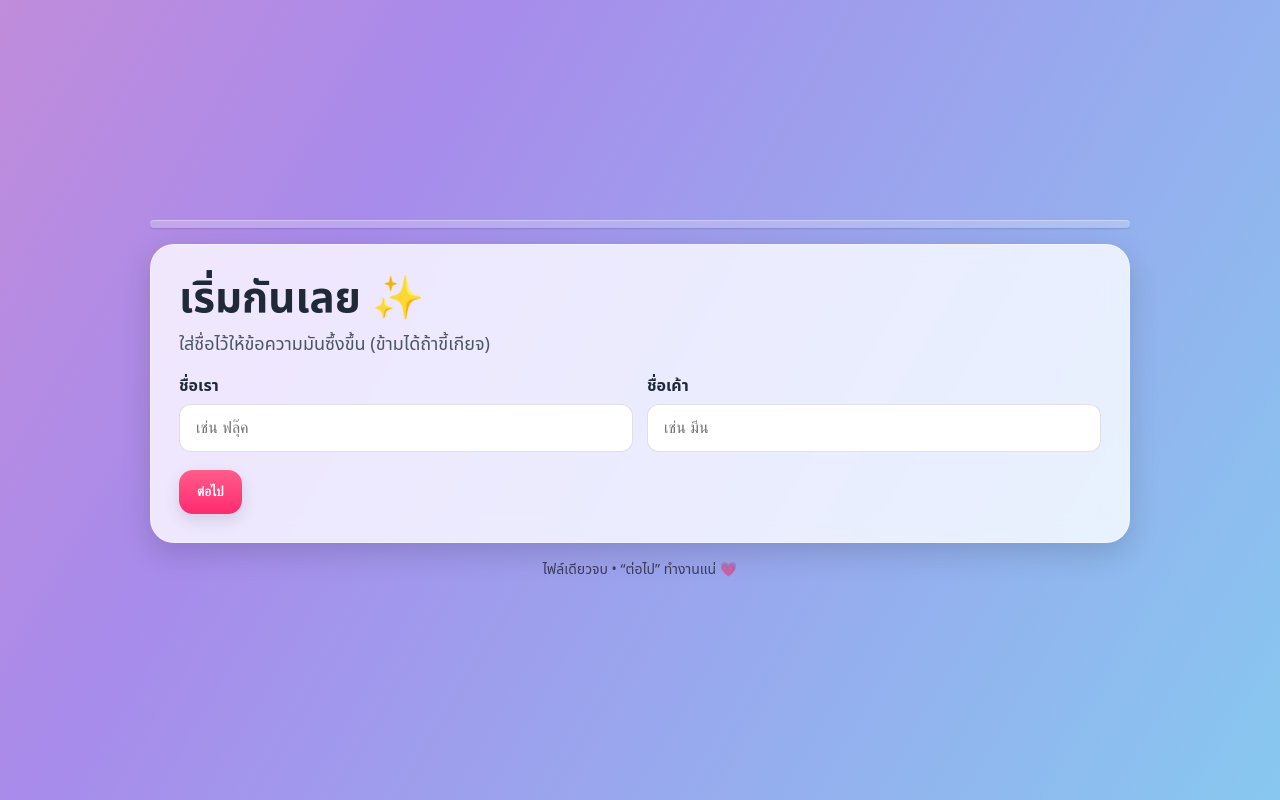
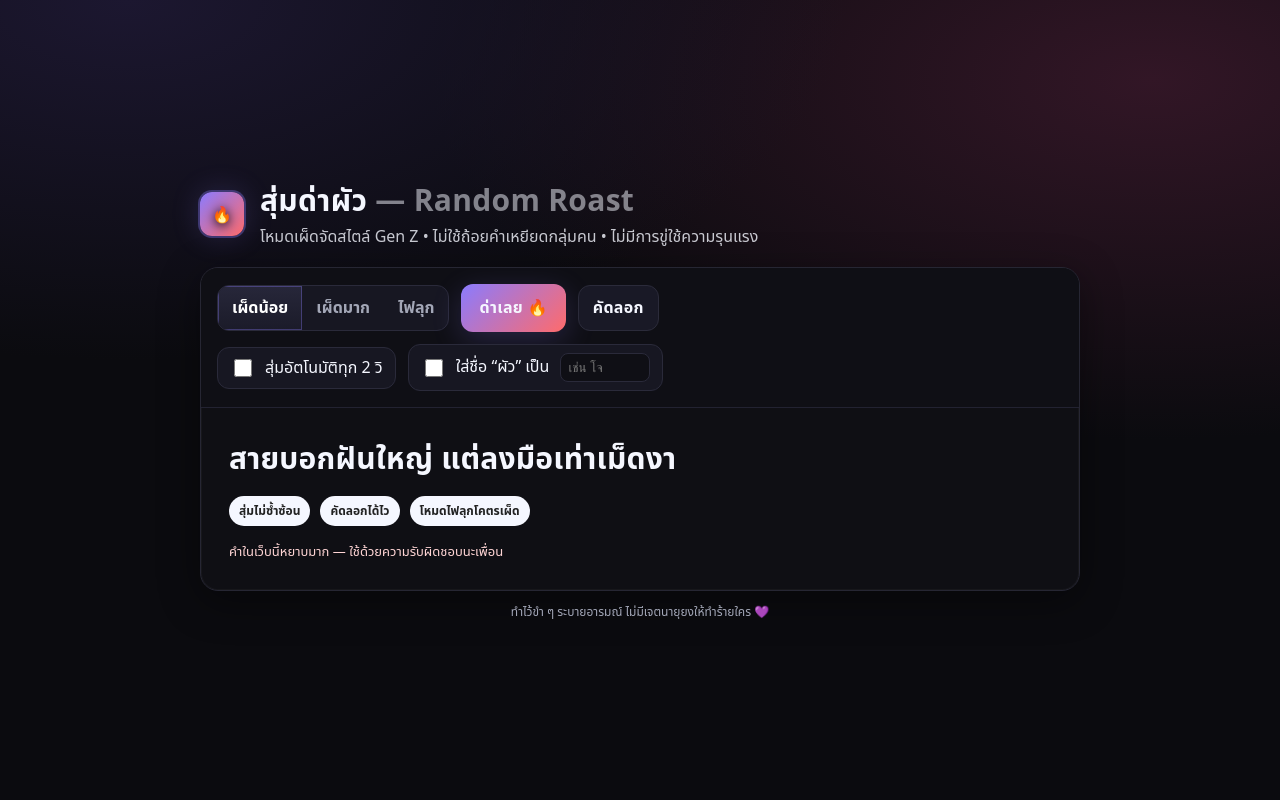
Before and after one commit to Flukexy1/kuyraiesus, a plain HTML site: page index.html in a window 1280 px wide. Drawn offline with Linux system fonts and the light colour scheme.

Commit message:
Add files via upload

```diff
--- a/index.html
+++ b/index.html
@@ -1,186 +1,303 @@
-<!doctype html>
+<!DOCTYPE html>
 <html lang="th">
 <head>
 <meta charset="utf-8" />
-<meta name="viewport" content="width=device-width,initial-scale=1" />
-<title>ขอเป็นแฟน (เวอร์ชันกดได้แน่)</title>
+<meta name="viewport" content="width=device-width, initial-scale=1" />
+<title>สุ่มด่าผัว — Random Roast</title>
+<meta name="description" content="เว็บสุ่มด่าผัว โหมดเผ็ดน้อย-เผ็ดมาก-ไฟลุก กดปุ่มแล้วฟาดคำเดียวจอด">
 <style>
   :root{
-    --bg1:#ff8fb1; --bg2:#a88beb; --bg3:#7bdff2;
-    --card:#ffffffcc; --ink:#1f2937; --muted:#4b5563;
-    --accent:#ff5c8a; --accent2:#7c5cff; --ok:#16a34a; --ring:#ffd1e0; --glass:#ffffff55;
-    --shadow:0 10px 30px rgba(0,0,0,.15);
+    --bg:#0b0b0f;
+    --fg:#f5f7ff;
+    --muted:#a3a7b7;
+    --card:#14141a;
+    --accent:#8a7bff;
+    --accent-2:#ff6b6b;
+    --accent-3:#ffd166;
+    --ring: 0 0 0 2px #8a7bff55, 0 0 30px #8a7bff33;
   }
   *{box-sizing:border-box}
   html,body{height:100%}
-  body{margin:0; font-family: system-ui, -apple-system, Segoe UI, Roboto, 'Noto Sans Thai', sans-serif; color:var(--ink); overflow-x:hidden; background:#111;}
-  .bg{position:fixed; inset:0; z-index:-3;
-    background:linear-gradient(120deg,var(--bg1),var(--bg2),var(--bg3));
-    background-size:200% 200%; animation:grad 20s ease infinite;}
-  @keyframes grad{0%{background-position:0% 50%}50%{background-position:100% 50%}100%{background-position:0% 50%}}
-  main{min-height:100%; display:flex; flex-direction:column; align-items:center; justify-content:center; padding:20px;}
-  header{width:min(980px,100%); margin:0 auto 16px;}
-  .progress{height:8px; background:#ffffff3d; border-radius:999px; overflow:hidden; box-shadow:inset 0 1px 0 #fff5, 0 1px 2px #0002;}
-  .bar{height:100%; width:0%; background:linear-gradient(90deg,var(--accent),var(--accent2)); transition:width .4s ease;}
-  .card{width:min(980px,100%); background:var(--card); backdrop-filter: blur(12px) saturate(120%);
-    border:1px solid var(--glass); border-radius:24px; padding:clamp(18px,3vw,28px); box-shadow: var(--shadow);}
-  h1{margin:0 0 12px; font-size:clamp(26px,4.2vw,42px); line-height:1.1}
-  p{color:var(--muted); margin:.5rem 0 1rem; font-size:clamp(15px,2.2vw,18px)}
-  .actions{display:flex; gap:12px; flex-wrap:wrap; margin-top:18px}
-  .btn{appearance:none; border:0; border-radius:14px; padding:14px 18px; font-weight:700; cursor:pointer;
-       transition: transform .06s ease, box-shadow .2s ease, background .2s ease, color .2s ease; box-shadow: 0 6px 16px rgba(0,0,0,.12);}
-  .btn:active{ transform: translateY(1px) scale(.99) }
-  .primary{ background:linear-gradient(180deg,var(--accent),#ff2a6f); color:#fff }
-  .ghost{ background:transparent; color:#111; border:1px dashed #00000033 }
-  .secondary{ background:#fff; color:#111 }
-  .ok{ background:linear-gradient(180deg,#34d399,#059669); color:white }
-  .grid{ display:grid; gap:14px; grid-template-columns: repeat(auto-fit,minmax(220px,1fr)); }
-  .field{ display:flex; flex-direction:column; gap:6px; }
-  input[type="text"]{ border:1px solid #0000001f; background:#fff; padding:14px 16px; border-radius:12px; font-size:16px; outline:none; }
-  input[type="text"]:focus{ box-shadow:0 0 0 4px var(--ring) }
-  label{ font-weight:600 }
-  .chip-group{ display:flex; flex-wrap:wrap; gap:10px }
-  .chip{ padding:10px 14px; border-radius:999px; border:1px solid #0000001a; background:#fff; cursor:pointer; user-select:none; font-weight:600; }
-  .chip[data-on="1"]{ background: #ffe1eb; border-color: var(--accent); color:#b91c1c }
-  .center{ text-align:center }
-  footer{ width:min(980px,100%); margin:16px auto 0; text-align:center; color:#000000a0; font-size:14px; }
+  body{
+    margin:0;
+    font-family: ui-rounded, system-ui, -apple-system, "Segoe UI", "Noto Sans Thai", "Sukhumvit Set", sans-serif;
+    background:
+      radial-gradient(1200px 600px at 10% 0%, #1c1730 0%, transparent 60%),
+      radial-gradient(1200px 600px at 90% 10%, #321626 0%, transparent 60%),
+      linear-gradient(180deg, #0b0b0f 0%, #0b0b0f 100%);
+    color:var(--fg);
+    display:flex; align-items:center; justify-content:center;
+    padding:24px;
+  }
+  .wrap{
+    width:min(880px, 100%);
+  }
+  header{
+    display:flex; align-items:center; gap:16px; margin-bottom:18px;
+  }
+  .logo{
+    width:44px; height:44px; border-radius:12px; background:linear-gradient(135deg, var(--accent), var(--accent-2));
+    display:grid; place-items:center; box-shadow: var(--ring);
+    font-weight:800;
+  }
+  .logo span{filter:drop-shadow(0 2px 6px #000)}
+  h1{margin:0; font-size:clamp(22px, 3vw, 30px); letter-spacing:.3px}
+  .card{
+    background:color-mix(in oklab, var(--card) 88%, black);
+    border:1px solid #262633;
+    border-radius:18px;
+    box-shadow: 0 10px 40px #0006, inset 0 0 0 1px #ffffff08;
+    overflow:hidden;
+  }
+  .controls{display:flex; gap:12px; flex-wrap:wrap; padding:16px; background:#0f0f15; border-bottom:1px solid #222231}
+  .controls .row{display:flex; gap:12px; flex-wrap:wrap; align-items:center}
+  .seg{
+    display:inline-flex; background:#171722; border:1px solid #2a2a3a; border-radius:12px; overflow:hidden;
+  }
+  .seg button{
+    all:unset; padding:10px 14px; cursor:pointer; color:var(--muted); font-weight:700;
+  }
+  .seg button[aria-pressed="true"]{
+    color:white; background:linear-gradient(180deg, #27273a, #1b1b29);
+    box-shadow: inset 0 0 0 1px #8a7bff55;
+  }
+  .btn{
+    all:unset; cursor:pointer; padding:12px 18px; border-radius:12px; font-weight:800; letter-spacing:.3px;
+    background:linear-gradient(135deg, var(--accent), var(--accent-2));
+    box-shadow: 0 8px 30px #8a7bff33;
+  }
+  .btn.small{padding:10px 14px; font-weight:700}
+  .btn.ghost{
+    background:#191926; border:1px solid #2b2b3a; box-shadow:none;
+  }
+  .btn:active{transform:translateY(1px)}
+  .output{
+    padding:28px; display:grid; gap:16px;
+  }
+  .line{
+    font-size:clamp(20px, 2.9vw, 30px);
+    font-weight:900; letter-spacing:.2px; line-height:1.45;
+    text-wrap:balance;
+  }
+  .hint{color:var(--muted); font-size:13px}
+  .flex{display:flex; gap:10px; flex-wrap:wrap}
+  .pill{
+    font-size:12px; color:#222; background:var(--fg); padding:6px 10px; border-radius:999px; font-weight:800;
+  }
+  footer{margin-top:12px; color:var(--muted); font-size:12px; text-align:center}
+  .kudos{opacity:.8}
+  .warn{color:#ffd5d5}
+  .switch{
+    display:inline-flex; align-items:center; gap:10px; padding:8px 12px; border:1px solid #2a2a3a; border-radius:12px;
+    background:#171722
+  }
+  input[type="checkbox"]{width:18px; height:18px}
+  .copy-status{font-size:12px; color:#9fe4a6}
+  .hidden{display:none}
 </style>
 </head>
 <body>
-  <div class="bg" aria-hidden="true"></div>
-  <main>
-    <header aria-label="ความคืบหน้า">
-      <div class="progress"><div class="bar" id="bar"></div></div>
+  <div class="wrap">
+    <header>
+      <div class="logo"><span>🔥</span></div>
+      <div>
+        <h1>สุ่มด่าผัว <span style="opacity:.5">— Random Roast</span></h1>
+        <div class="kudos">โหมดเผ็ดจัดสไตล์ Gen Z • ไม่ใช้ถ้อยคำเหยียดกลุ่มคน • ไม่มีการขู่ใช้ความรุนแรง</div>
+      </div>
     </header>
 
-    <section class="card" role="group" aria-label="แบบขอเป็นแฟน">
-      <!-- Step 0 -->
-      <div class="step" data-step="0">
-        <h1>เริ่มกันเลย ✨</h1>
-        <p>ใส่ชื่อไว้ให้ข้อความมันซึ้งขึ้น (ข้ามได้ถ้าขี้เกียจ)</p>
-        <div class="grid">
-          <div class="field">
-            <label for="me">ชื่อเรา</label>
-            <input id="me" type="text" placeholder="เช่น ฟลุ๊ค" inputmode="text" />
+    <div class="card">
+      <div class="controls">
+        <div class="row">
+          <div class="seg" role="group" aria-label="ระดับความเผ็ด">
+            <button id="mildBtn" aria-pressed="true">เผ็ดน้อย</button>
+            <button id="spicyBtn" aria-pressed="false">เผ็ดมาก</button>
+            <button id="infernoBtn" aria-pressed="false">ไฟลุก</button>
           </div>
-          <div class="field">
-            <label for="you">ชื่อเค้า</label>
-            <input id="you" type="text" placeholder="เช่น มีน" inputmode="text" />
-          </div>
+          <button id="rollBtn" class="btn">ด่าเลย 🔥</button>
+          <button id="copyBtn" class="btn ghost small">คัดลอก</button>
+          <span id="copied" class="copy-status hidden">คัดลอกแล้ว ✔</span>
         </div>
-        <div class="actions">
-          <button class="btn primary next" type="button">ต่อไป</button>
+        <div class="row">
+          <label class="switch">
+            <input id="autoChk" type="checkbox"> <span>สุ่มอัตโนมัติทุก 2 วิ</span>
+          </label>
+          <label class="switch">
+            <input id="nameChk" type="checkbox"> <span>ใส่ชื่อ “ผัว” เป็น <input id="nameBox" type="text" placeholder="เช่น โจ" style="width:90px; margin-left:6px; background:#0f0f15; color:#fff; border:1px solid #2a2a3a; border-radius:8px; padding:6px 8px;"></span>
+          </label>
         </div>
       </div>
 
-      <!-- Step 1 -->
-      <div class="step" data-step="1" hidden>
-        <h1>เหตุผลที่ชอบคุณ…</h1>
-        <p>เลือกได้หลายข้อเลย ❤️ (กดที่ชิปเพื่อสลับเลือก)</p>
-        <div class="chip-group" id="reasons">
-          <div class="chip">ยิ้มแล้วโลกละลาย</div>
-          <div class="chip">คุยแล้วสบายใจ</div>
-          <div class="chip">ขับรถเก่งพาไปกินของอร่อย</div>
-          <div class="chip">คิดถึงตลอด</div>
-          <div class="chip">บ๊องๆนิดหน่อย น่ารักมาก</div>
-          <div class="chip">ตั้งใจกับสิ่งที่รัก</div>
-          <div class="chip">เรารู้สึกปลอดภัยเวลาอยู่ด้วย</div>
-          <div class="chip">คือคนโปรดของเรา</div>
+      <div class="output">
+        <div id="line" class="line">พร้อมมั้ย… กด “ด่าเลย” ได้แล้ว 🙂</div>
+        <div class="flex">
+          <div class="pill">สุ่มไม่ซ้ำซ้อน</div>
+          <div class="pill">คัดลอกได้ไว</div>
+          <div class="pill">โหมดไฟลุกโคตรเผ็ด</div>
         </div>
-        <div class="actions">
-          <button class="btn ghost prev" type="button">ย้อนกลับ</button>
-          <button class="btn primary next" type="button">ต่อไป</button>
-        </div>
+        <div class="hint warn">คำในเว็บนี้หยาบมาก — ใช้ด้วยความรับผิดชอบนะเพื่อน</div>
       </div>
+    </div>
 
-      <!-- Step 2 (ASK) -->
-      <div class="step" data-step="2" hidden>
-        <div class="center">
-          <h1 id="askText">จะเป็นแฟนกับเรามั้ย ? 🥹💖</h1>
-          <p id="askSub" style="color:#222">เราจะดูแลกันดีๆ แล้วพาไปกินของอร่อยบ่อยๆ</p>
-          <div class="actions" style="justify-content:center">
-            <button class="btn ok" id="yesBtn" type="button" aria-label="ตกลง">ตกลงเล้ยยย 💘</button>
-            <button class="btn secondary prev" type="button">ย้อนกลับ</button>
-          </div>
-        </div>
-      </div>
-
-      <!-- Step 3 (CELEBRATE) -->
-      <div class="step" data-step="3" hidden>
-        <div class="center" style="padding:10px">
-          <div style="display:inline-block; padding:6px 10px; border-radius:999px; background:#111; color:#fff; font-weight:700;">OMG YES! 🎉</div>
-          <h1>เป็นแฟนกันแล้วน้า</h1>
-          <p style="color:#111;opacity:.9">บันทึกวันนี้ไว้เลย — <span id="today"></span></p>
-          <div class="actions" style="justify-content:center">
-            <button class="btn primary" id="restart" type="button">เริ่มใหม่อีกครั้ง</button>
-          </div>
-        </div>
-      </div>
-    </section>
-    <footer>ไฟล์เดียวจบ • “ต่อไป” ทำงานแน่ 💗</footer>
-  </main>
+    <footer>ทำไว้ขำ ๆ ระบายอารมณ์ ไม่มีเจตนายุยงให้ทำร้ายใคร 💜</footer>
+  </div>
 
 <script>
-document.addEventListener('DOMContentLoaded', function(){
-  const $ = s => document.querySelector(s);
-  const $$ = s => Array.from(document.querySelectorAll(s));
+(function(){
+  // --- DATA (no hate speech, no threats of violence) ---
+  const mild = [
+    "ผัวอะไรพูดมากแต่งานน้อย",
+    "ขยันตอนนอน ขี้เกียจตอนตื่น เก่งจังนะ",
+    "สมองปลาทูยังน่ากอดกว่านี้",
+    "สกิลแก้ตัวขั้นเทพ แต่ไม่เคยแก้ไข",
+    "บอกจะทำพรุ่งนี้ทุกวัน นาฬิกาทรายยังเบื่อ",
+    "ลืมเก่งยิ่งกว่าแอปโน้ตลบเอง",
+    "ปากดี แต่มือไม่ดีสักอย่าง",
+    "สายบอกฝันใหญ่ แต่ลงมือเท่าเม็ดงา",
+    "อยู่เฉย ๆ ยังน่ารำคาญเป็นงานอดิเรก",
+    "อัปเดตช้าเหมือนไวไฟหอพัก",
+    "เก่งแต่หายตัวตอนต้องช่วย",
+    "โหมดเงียบใส่ความรับผิดชอบตลอด",
+    "วิเคราะห์เก่ง แต่ปฏิบัติศูนย์แต้ม",
+    "ทำเป็นฟัง แต่ไม่เคยเข้าใจ",
+    "คำสัญญา = คำลอย",
+    "ชอบดราม่าเหมือนสมัครสมาชิก",
+    "มืออุ่นใจเย็น สมองหนาวจัด",
+    "แก้ปัญหาโดยโยนให้คนอื่นเก่งมาก",
+    "พูดให้เริ่ด แต่ทำให้เละ",
+    "ขี้บ่นระดับพัดลมสั่นทั้งห้อง",
+    "เก็บขยะอารมณ์ไว้เต็มบ้าน",
+    "โทษดาวโทษเดือน ยอมรับศูนย์",
+    "คิดว่าตัวเองเป็นพระเอก แต่บทแถมยังไม่ถึง",
+    "เชี่ยววิชาเลี่ยงงาน 10/10",
+    "ทำตัวเหมือนสัญญาณไฟเหลือง—ลังเลทั้งวัน"
+  ];
 
-  // กันเหนียว: บังคับปุ่มทุกปุ่มเป็น type="button"
-  document.querySelectorAll('button').forEach(b=>{ if(!b.getAttribute('type')) b.setAttribute('type','button'); });
+  const spicy = [
+    "ไอ้ควายอัปเกรด ยังฉลาดกว่านี้หน่อย",
+    "โง่ชนิดที่กูงงว่าหายใจเองได้ไง",
+    "สันขวานเดินได้ ฉายาเหมาะมาก",
+    "เหี้ยยังส่ายหน้าให้ความกาก",
+    "ปากหมาแต่มือสาก ทำอะไรเป็นมั้ย",
+    "ขี้โม้จนกำแพงยังอาย",
+    "สมองเท่าเม็ดถั่วแต่ท่าทีใหญ่เท่าดาวเคราะห์",
+    "โครมครามทุกโปรเจกต์ ศิลปะการพัง",
+    "ดองงานจนกลายเป็นผลิตภัณฑ์หมักดอง",
+    "หน้าไม่อายระดับแพลตินัม",
+    "เอะอะก็โทษโลก แต่ตัวเองไม่ขยับ",
+    "หัวโล่งราวทะเลทราย—ลมพัดยังไม่มีเสียง",
+    "พูดเก่งเหมือนพิธีกรแต่ไร้สาระ",
+    "คิดช้ากว่าเต่าติดโคลน",
+    "ทำตัวเป็นภาระจิตใจขั้นสุด",
+    "กระแดะใส่เหตุผลทั้งวัน",
+    "งานง่ายทำยาก งานยากหายเงียบ",
+    "ความรับผิดชอบระดับศูนย์ Kelvin",
+    "ดราม่าเป็นกีฬา โอลิมปิกคงได้เหรียญ",
+    "คอนเทนต์ชีวิตคือ ‘ผัดวันประกันพรุ่ง’ เวอร์ชันไลฟ์"
+  ];
 
-  const steps = $$('.step');
-  const bar = $('#bar');
-  let step = 0;
+  const inferno = [
+    "ไอ้เหี้ยเวอร์ชันทดลอง—บั๊กทั้งความคิดและการกระทำ",
+    "ไอ้สัสเอ๊ย เสียงดังแต่ไร้ผลงาน",
+    "ควายพ่นลม—ปากอย่างเดียวที่ขยับ",
+    "ไอ้ชาติหมาเวอร์ ๆ เรื่องแถนี่หนึ่ง",
+    "โง่บรรลุโสดาบัน—ปล่อยวางจากตรรกะหมด",
+    "ขยะอีโก้เดินได้ เห็นแก่ตัวเป็นระบบหายใจ",
+    "ไอ้หน้ากระดาษเปล่า โจทย์อะไรก็ว่างเปล่า",
+    "สันดานดอง เห็นเดดไลน์เป็นของสะสม",
+    "ไอ้หัวขวด หมุนก็ไม่ติดไอเดีย",
+    "ปากเสียจนถังขยะยังรู้สึกสะอาดกว่า",
+    "ไอ้ตัวภาระ ชีวิตคือไฟล์ช้ำ ๆ ค้างโหลด",
+    "สมองแรม 0 ไบต์ รีเฟรชยังไม่ช่วย",
+    "จิตใจกากจนคีย์บอร์ดพิมพ์คำว่ารับผิดชอบไม่ออก",
+    "ไอ้หน้ามึนแบบไม่เกรงใจท้องฟ้า",
+    "ถ้าความกากมีค่าไฟบ้านคงดับไปแล้ว",
+    "ไอ้ตัวถ่วง ชอบว่ายทวนตรรกะ",
+    "นิสัยเละเทะจนกลูเตนยังแพ้",
+    "ไอ้ฝุ่นพิษ—อยู่ตรงไหนก็ทำคนแสบตา",
+    "สกิลพ่นน้ำลายขั้นตำนาน ผลงาน = ศูนย์",
+    "ไอ้ตัวเปลืองอากาศ โปรดคืนอ๊อกซิเจนให้โลก"
+  ];
 
-  function show(n){
-    step = Math.max(0, Math.min(steps.length-1, n));
-    steps.forEach((el,i)=> el.hidden = i!==step);
-    bar.style.width = (step/(steps.length-1))*100 + '%';
-    if(step===2) updateAskText();
-    if(step===3) updateToday();
+  const state = {
+    level: "mild",
+    prevIndex: -1,
+    autoTimer: null
+  };
+
+  function pick(arr){
+    if(arr.length <= 1) return arr[0] || "";
+    let i;
+    do { i = Math.floor(Math.random()*arr.length); } while(i === state.prevIndex);
+    state.prevIndex = i;
+    return arr[i];
   }
 
-  function updateAskText(){
-    const me = ($('#me').value || 'เรา').trim();
-    const you = ($('#you').value || 'คุณ').trim();
-    $('#askText').textContent = `คุณ${you} จะเป็นแฟนกับ${me} มั้ย ? 🥹💖`;
+  function currentPool(){
+    if(state.level === "mild") return mild;
+    if(state.level === "spicy") return spicy;
+    return inferno;
   }
 
-  function updateToday(){
-    const opt = { dateStyle:'full', timeStyle:'short' };
-    $('#today').textContent = new Date().toLocaleString('th-TH', opt);
+  function withName(text){
+    const chk = document.getElementById("nameChk");
+    const box = document.getElementById("nameBox");
+    if(chk.checked && box.value.trim()){
+      const name = box.value.trim();
+      // Replace “ผัว” at first occurrence with name (e.g., โจ)
+      return text.replace("ผัว", name);
+    }
+    return text;
   }
 
-  // toggle chips
-  const reasons = $('#reasons');
-  if (reasons) {
-    reasons.addEventListener('click', e=>{
-      const c = e.target.closest('.chip'); if(!c) return;
-      c.dataset.on = c.dataset.on === '1' ? '0' : '1';
+  function roll(){
+    const line = document.getElementById("line");
+    const s = withName(pick(currentPool()));
+    line.textContent = s;
+    document.getElementById("copied").classList.add("hidden");
+  }
+
+  function setLevel(lv){
+    state.level = lv;
+    document.getElementById("mildBtn").setAttribute("aria-pressed", lv==="mild");
+    document.getElementById("spicyBtn").setAttribute("aria-pressed", lv==="spicy");
+    document.getElementById("infernoBtn").setAttribute("aria-pressed", lv==="inferno");
+    roll();
+  }
+
+  function copyOut(){
+    const txt = document.getElementById("line").textContent.trim();
+    if(!txt) return;
+    navigator.clipboard.writeText(txt).then(()=>{
+      const tag = document.getElementById("copied");
+      tag.classList.remove("hidden");
+      setTimeout(()=>tag.classList.add("hidden"), 1200);
     });
   }
 
-  // next / prev
-  $$('.next').forEach(b=> b.addEventListener('click', ()=> show(step+1)));
-  $$('.prev').forEach(b=> b.addEventListener('click', ()=> show(step-1)));
+  function autoToggle(checked){
+    if(checked){
+      roll();
+      state.autoTimer = setInterval(roll, 2000);
+    }else{
+      clearInterval(state.autoTimer);
+      state.autoTimer = null;
+    }
+  }
 
-  // yes -> celebrate
-  $('#yesBtn').addEventListener('click', ()=> show(3));
-  // restart -> back to start
-  $('#restart').addEventListener('click', ()=> show(0));
+  // --- Wire up ---
+  document.getElementById("rollBtn").addEventListener("click", roll);
+  document.getElementById("copyBtn").addEventListener("click", copyOut);
+  document.getElementById("mildBtn").addEventListener("click", ()=>setLevel("mild"));
+  document.getElementById("spicyBtn").addEventListener("click", ()=>setLevel("spicy"));
+  document.getElementById("infernoBtn").addEventListener("click", ()=>setLevel("inferno"));
+  document.getElementById("autoChk").addEventListener("change", (e)=>autoToggle(e.target.checked));
+  document.getElementById("nameChk").addEventListener("change", ()=>roll());
+  document.getElementById("nameBox").addEventListener("input", ()=>roll());
 
-  // Enter เพื่อไปหน้าถัดไป
-  document.addEventListener('keydown', (e)=>{
-    if(e.key==='Enter' && !e.isComposing){
-      const cur = steps[step];
-      const nextBtn = cur.querySelector('.next');
-      if(nextBtn) nextBtn.click();
-    }
-  });
-
-  // เริ่มจอแรก
-  show(0);
-});
+  // Initial
+  roll();
+})();
 </script>
 </body>
 </html>
```
